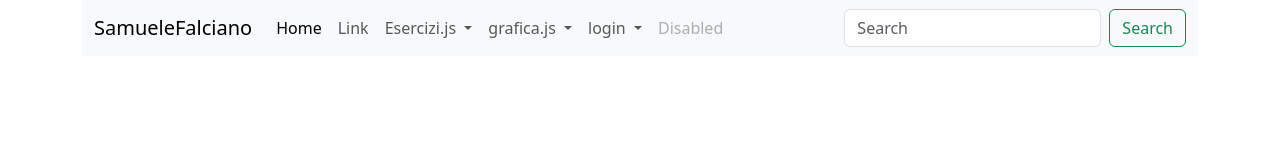
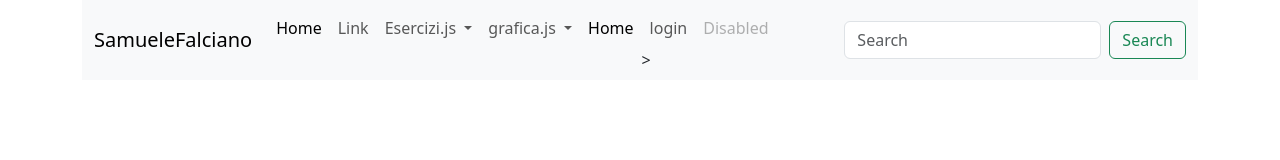
Before and after one commit to samufalcia/informatica, a plain HTML site: page SamueleFalciano.htm in a window 1280 px wide. Drawn offline with nearby package versions, Linux system fonts and the light colour scheme.

Commit message:
Update SamueleFalciano.htm

```diff
--- a/SamueleFalciano.htm
+++ b/SamueleFalciano.htm
@@ -47,10 +47,11 @@
               <li><a class="dropdown-item" href="grafica2.htm">grafica 2 </a></li>
               <li><a class="dropdown-item" href="grafica3.htm">grafica 3</a></li>
             </ul>
-             <li class="nav-item dropdown">
-            <a class="nav-link dropdown-toggle" href="login.htm" role="button" data-bs-toggle="dropdown" aria-expanded="false">
-              login
-            </a>
+             <li class="nav-item">
+            <a class="nav-link active" aria-current="page" href="#">Home</a>
+          </li>
+          <li class="nav-item">
+            <a class="nav-link" href="login">login</a>>
           </li>
           <li class="nav-item">
             <a class="nav-link disabled" aria-disabled="true">Disabled</a>
```
